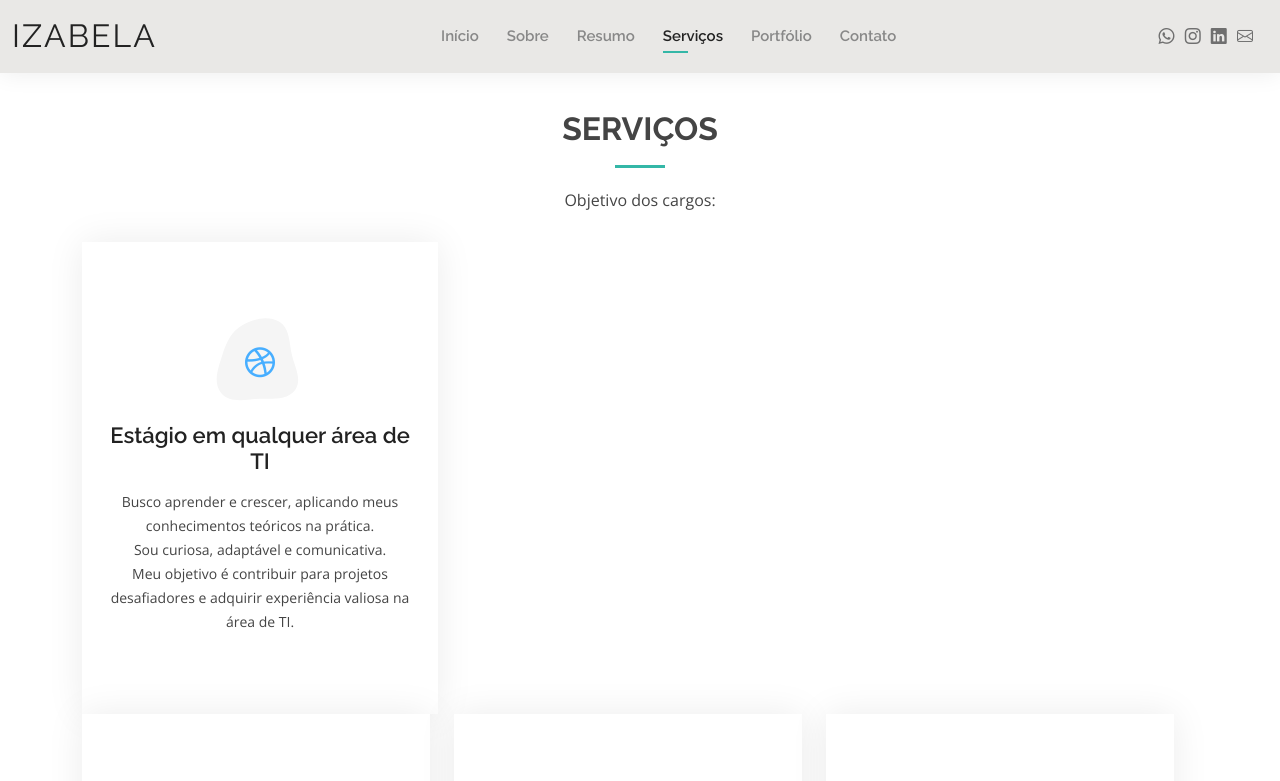
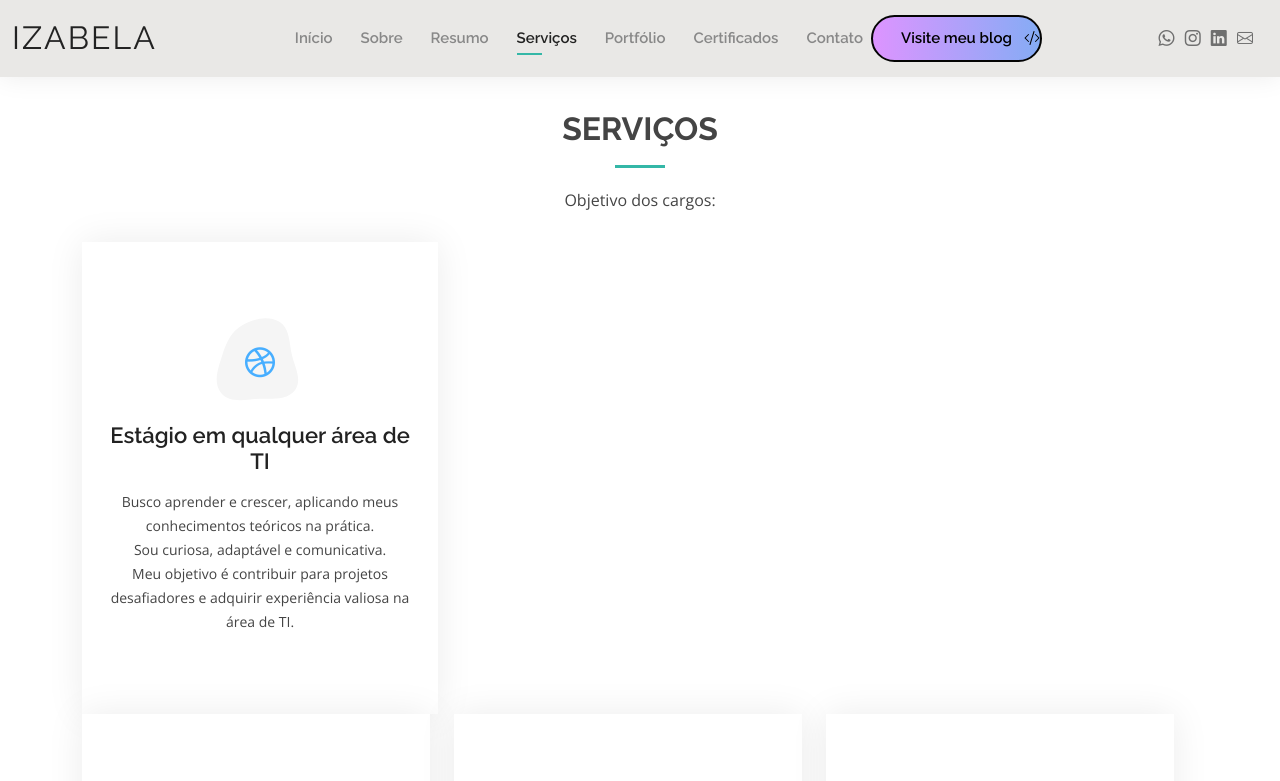
Before and after one commit to izabelaapolinario/Curriculo, a plain HTML site: page services.html in a window 1280 px wide. Shown: the top 781 px of the page. Drawn offline with nearby package versions, Linux system fonts and the light colour scheme.

Commit message:
Update services.html

```diff
--- a/services.html
+++ b/services.html
@@ -46,7 +46,18 @@
           <li><a href="resume.html">Resumo</a></li>
           <li><a class="active" href="services.html">Serviços</a></li>
           <li><a href="portfolio.html">Portfólio</a></li>
-          <li><a href="contact.html">Contato</a></li>
+          <li><a href="certificates.html">Certificados</a></li>
+          <li><a href="contact.html">Contato</a></li>&ensp;
+          <li
+                        style="border: 2px solid; color: #040404;  background: linear-gradient(90deg, #dd94ff 0%, #85acf5 100%);  border-radius: 50px;">
+                        <a style="color: black;" href="blog.html">Visite meu blog &ensp;<svg
+                                xmlns="http://www.w3.org/2000/svg" width="16" height="16" fill="currentColor"
+                                class="bi bi-code-slash" viewBox="0 0 16 16">
+                                <path
+                                    d="M10.478 1.647a.5.5 0 1 0-.956-.294l-4 13a.5.5 0 0 0 .956.294zM4.854 4.146a.5.5 0 0 1 0 .708L1.707 8l3.147 3.146a.5.5 0 0 1-.708.708l-3.5-3.5a.5.5 0 0 1 0-.708l3.5-3.5a.5.5 0 0 1 .708 0m6.292 0a.5.5 0 0 0 0 .708L14.293 8l-3.147 3.146a.5.5 0 0 0 .708.708l3.5-3.5a.5.5 0 0 0 0-.708l-3.5-3.5a.5.5 0 0 0-.708 0" />
+                            </svg>
+                        </a>
+                    </li>
         </ul>
         <i class="bi bi-list mobile-nav-toggle"></i>
       </nav><!-- .navbar -->
```
